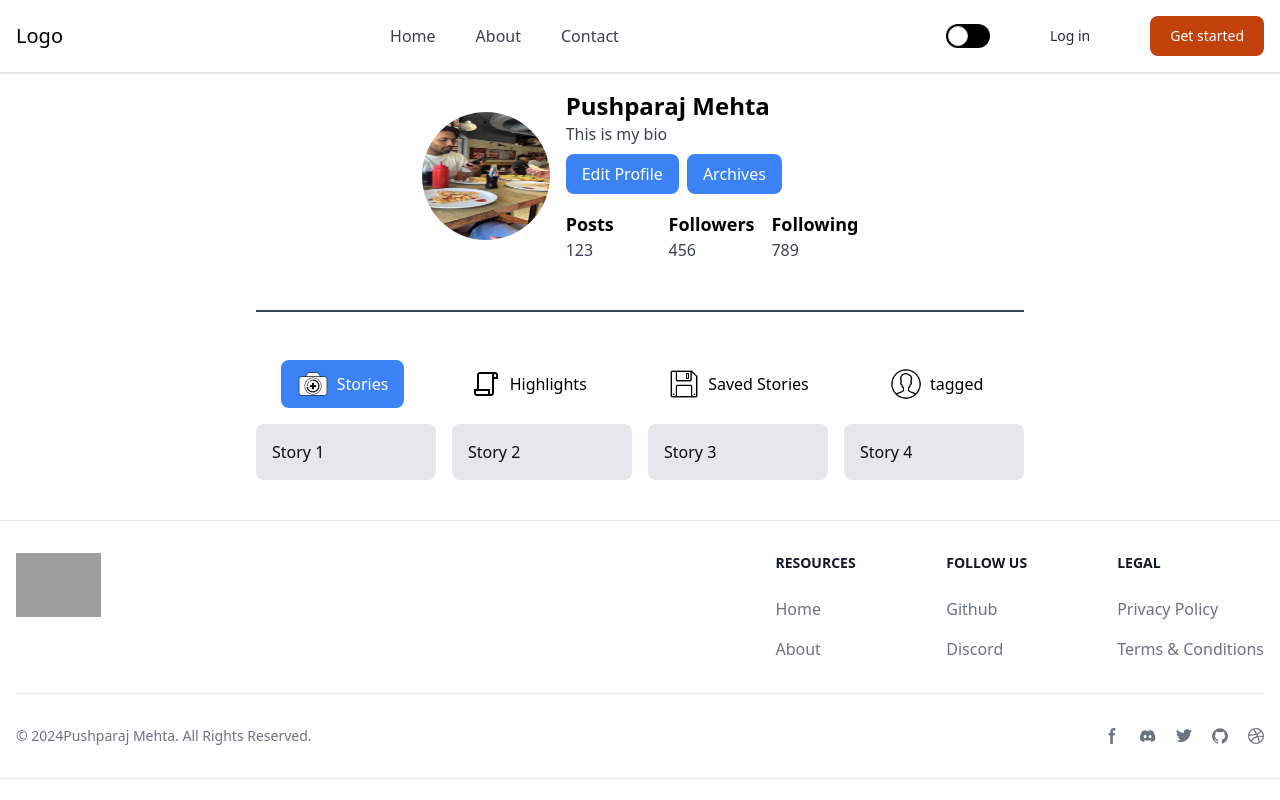
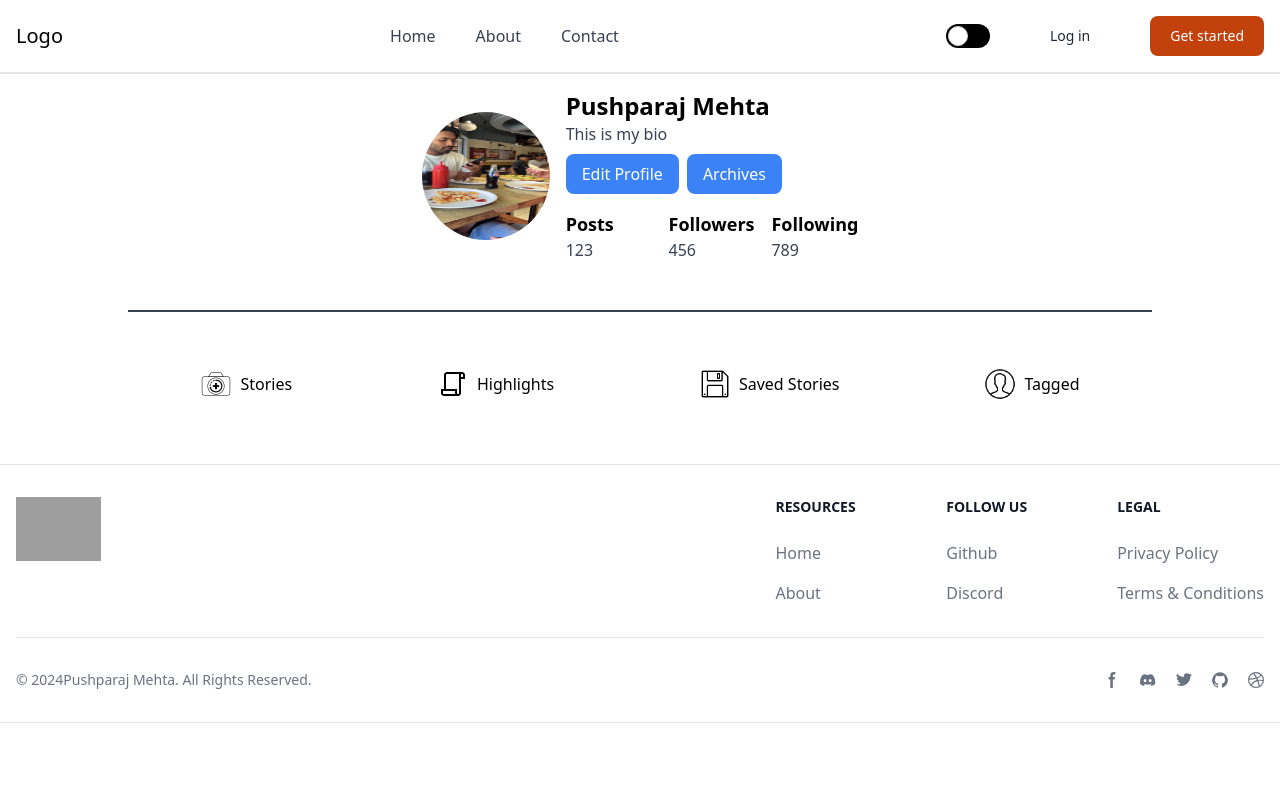
Before and after one commit to Pushparaj13811/Project, a React (Vite) app in the folder frontend/: page /profile in a window 1280 px wide. Built offline with nearby package versions, Linux system fonts and the light colour scheme; grey boxes are pictures that could not be loaded.

Commit message:
Updated profile component : Added conditionally rendering of differnt components

```diff
--- a/frontend/src/components/Profile/Profile.jsx
+++ b/frontend/src/components/Profile/Profile.jsx
@@ -1,29 +1,27 @@
 import React, { useEffect, useState } from 'react';
 import { profile, archive, lightscroll, darkscroll, lightsaved, darksaved, darktagged, lighttagged, lightstory, darkstory } from '@/assets';
 import useTheme from '@/contexts/theme';
+import { Link, Outlet, useLocation } from 'react-router-dom';
 
 function Profile() {
     const [username, setUsername] = useState("Pushparaj Mehta");
     const [dark, setIsDark] = useState();
     const [bio, setBio] = useState("This is my bio");
+    const [story,setStory] = useState(false);
     const [editing, setEditing] = useState(false);
     const [newUsername, setNewUsername] = useState(username);
     const [newBio, setNewBio] = useState(bio);
-    const [activeSection, setActiveSection] = useState('stories');
     const { themeMode } = useTheme();
-
+    const location = useLocation();
 
     useEffect(() => {
         const theme = localStorage.getItem('theme');
-        console.log(theme);
         if (theme === 'dark') {
             setIsDark(true);
         } else {
             setIsDark(false);
         }
     }, [themeMode]);
-
-
 
     const handleEditToggle = () => {
         setEditing(!editing);
@@ -35,59 +33,18 @@ function Profile() {
         setEditing(false);
     };
 
-    const renderSectionContent = () => {
-        switch (activeSection) {
-            case 'stories':
-                return (
-                    <div className="grid grid-cols-2 sm:grid-cols-3 lg:grid-cols-4 gap-4">
-                        {/* Map through user stories and render them */}
-                        <div className="bg-gray-200 dark:bg-gray-800 p-4 rounded-lg">Story 1</div>
-                        <div className="bg-gray-200 dark:bg-gray-800 p-4 rounded-lg">Story 2</div>
-                        <div className="bg-gray-200 dark:bg-gray-800 p-4 rounded-lg">Story 3</div>
-                        <div className="bg-gray-200 dark:bg-gray-800 p-4 rounded-lg">Story 4</div>
-                    </div>
-                );
-            case 'highlights':
-                return (
-                    <div className="grid grid-cols-2 sm:grid-cols-3 lg:grid-cols-4 gap-4">
-                        {/* Map through user highlights and render them */}
-                        <div className="bg-gray-200 dark:bg-gray-800 p-4 rounded-lg">Highlight 1</div>
-                        <div className="bg-gray-200 dark:bg-gray-800 p-4 rounded-lg">Highlight 2</div>
-                        <div className="bg-gray-200 dark:bg-gray-800 p-4 rounded-lg">Highlight 3</div>
-                        <div className="bg-gray-200 dark:bg-gray-800 p-4 rounded-lg">Highlight 4</div>
-                    </div>
-                );
-            case 'saved':
-                return (
-                    <div className="grid grid-cols-2 sm:grid-cols-3 lg:grid-cols-4 gap-4">
-                        {/* Map through saved stories and render them */}
-                        <div className="bg-gray-200 dark:bg-gray-800 p-4 rounded-lg">Saved 1</div>
-                        <div className="bg-gray-200 dark:bg-gray-800 p-4 rounded-lg">Saved 2</div>
-                        <div className="bg-gray-200 dark:bg-gray-800 p-4 rounded-lg">Saved 3</div>
-                        <div className="bg-gray-200 dark:bg-gray-800 p-4 rounded-lg">Saved 4</div>
-                    </div>
-                );
-            case 'archives':
-                return (
-                    <div className="grid grid-cols-2 sm:grid-cols-3 lg:grid-cols-4 gap-4">
-                        {/* Map through archived stories and render them */}
-                        <div className="bg-gray-200 dark:bg-gray-800 p-4 rounded-lg">Archived 1</div>
-                        <div className="bg-gray-200 dark:bg-gray-800 p-4 rounded-lg">Archived 2</div>
-                        <div className="bg-gray-200 dark:bg-gray-800 p-4 rounded-lg">Archived 3</div>
-                        <div className="bg-gray-200 dark:bg-gray-800 p-4 rounded-lg">Archived 4</div>
-                    </div>
-                );
-            default:
-                return null;
-        }
-    };
-
     return (
         <div className="p-4">
-            <div className="flex flex-col items-center justify-centew-full max-w-3xl mx-auto">
+            <div className="flex flex-col items-center justify-center-full max-w-5xl mx-auto">
                 <div className="w-full text-center sm:text-left border-b-2 dark:border-white border-gray-700 pb-4 mb-4 md:pb-12 md:mb-12">
                     <div className="flex flex-col sm:flex-row sm:items-center sm:justify-center">
-                        <img src={profile} alt="Profile" className="rounded-full w-32 h-32 mx-auto sm:mx-0 sm:mr-4 mb-4 sm:mb-0" />
+                        {story ? (
+
+                            <img src={story} alt />
+                        ) : (
+                            <img src={profile} alt="Profile" className="rounded-full w-32 h-32 mx-auto sm:mx-0 sm:mr-4 mb-4 sm:mb-0" />
+
+                        )}
                         <div className="flex flex-col items-center sm:items-start">
                             {editing ? (
                                 <div className="mb-4 sm:w-full">
@@ -133,7 +90,6 @@ function Profile() {
                                     <h3 className="text-sm md:text-lg md:font-semibold text-black dark:text-white">Following</h3>
                                     <p className="text-gray-700 dark:text-gray-300">789</p>
                                 </div>
-
                             </div>
                         </div>
                     </div>
@@ -141,44 +97,32 @@ function Profile() {
 
                 <div className="w-full mb-6">
                     <div className="flex justify-around mb-4">
-                        <button
-                            className={`px-4 py-2 ${activeSection === 'stories' ? 'bg-blue-500 text-white' : ' text-black  dark:text-white'} flex rounded-lg`}
-                            onClick={() => setActiveSection('stories')}
-                        >
-                            <img src={dark ? darkstory : lightstory} alt="archive" className="w-8 h-8 mr-2 p-0" />
-                            <p className='hidden md:block my-auto'>
-                                Stories
-                            </p>
-                        </button>
-                        <button
-                            className={`px-4 py-2 ${activeSection === 'highlights' ? 'bg-blue-500 text-white' : ' text-black  dark:text-white'} flex rounded-lg`}
-                            onClick={() => setActiveSection('highlights')}
-                        >
-                            <img src={dark ? darkscroll : lightscroll} alt="archive" className="w-8 h-8 mr-2" />
-                            <p className='hidden md:block my-auto'>
-                                Highlights
-                            </p>
-                        </button>
-                        <button
-                            className={`px-4 py-2 ${activeSection === 'saved' ? 'bg-blue-500 text-white' : ' text-black  dark:text-white'} flex rounded-lg`}
-                            onClick={() => setActiveSection('saved')}
-                        >
-                            <img src={dark ? darksaved : lightsaved} alt="archive" className="w-8 h-8 mr-2" />
-                            <p className='hidden md:block my-auto'>
-                                Saved Stories
-                            </p>
-                        </button>
-                        <button
-                            className={`px-4 py-2 ${activeSection === 'tagged' ? 'bg-blue-500 text-white' : ' text-black dark:text-white'} flex align-middle rounded-lg`}
-                            onClick={() => setActiveSection('tagged')}
-                        >
-                            <img src={dark ? darktagged : lighttagged} alt="archive" className="w-8 h-8 mr-2" />
-                            <p className='hidden md:block my-auto'>
-                                tagged
-                            </p>
-                        </button>
+                        <Link to="stories">
+                            <button className={`px-4 py-2 ${location.pathname.endsWith('stories') ? 'bg-blue-500 text-white' : 'text-black dark:text-white'} flex rounded-lg`}>
+                                <img src={dark ? darkstory : lightstory} alt="stories" className="w-8 h-8 mr-2 p-0" />
+                                <p className='hidden md:block my-auto'>Stories</p>
+                            </button>
+                        </Link>
+                        <Link to="highlights">
+                            <button className={`px-4 py-2 ${location.pathname.endsWith('highlights') ? 'bg-blue-500 text-white' : 'text-black dark:text-white'} flex rounded-lg`}>
+                                <img src={dark ? darkscroll : lightscroll} alt="highlights" className="w-8 h-8 mr-2" />
+                                <p className='hidden md:block my-auto'>Highlights</p>
+                            </button>
+                        </Link>
+                        <Link to="saved">
+                            <button className={`px-4 py-2 ${location.pathname.endsWith('saved') ? 'bg-blue-500 text-white' : 'text-black dark:text-white'} flex rounded-lg`}>
+                                <img src={dark ? darksaved : lightsaved} alt="saved" className="w-8 h-8 mr-2" />
+                                <p className='hidden md:block my-auto'>Saved Stories</p>
+                            </button>
+                        </Link>
+                        <Link to="tagged">
+                            <button className={`px-4 py-2 ${location.pathname.endsWith('tagged') ? 'bg-blue-500 text-white' : 'text-black dark:text-white'} flex align-middle rounded-lg`}>
+                                <img src={dark ? darktagged : lighttagged} alt="tagged" className="w-8 h-8 mr-2" />
+                                <p className='hidden md:block my-auto'>Tagged</p>
+                            </button>
+                        </Link>
                     </div>
-                    {renderSectionContent()}
+                    <Outlet />
                 </div>
             </div>
         </div>
```
